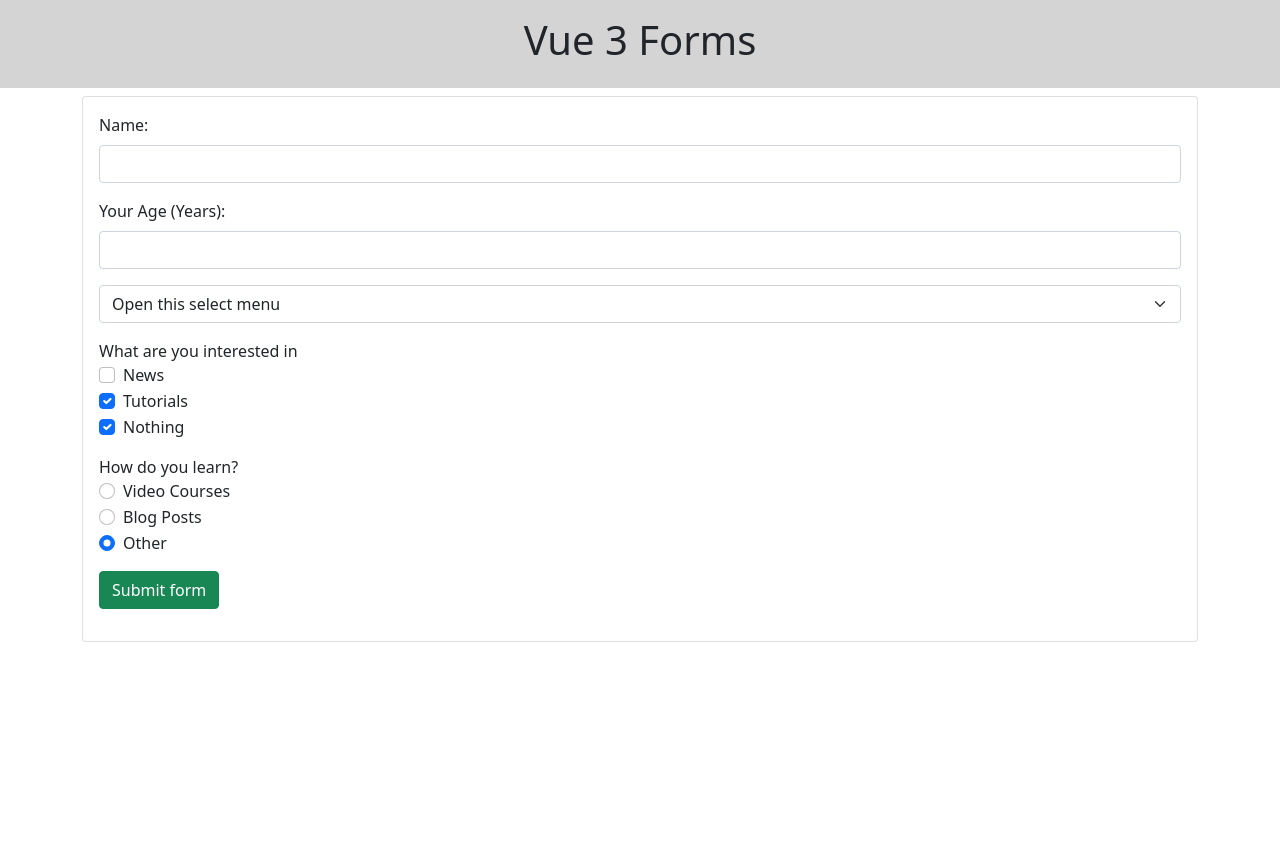
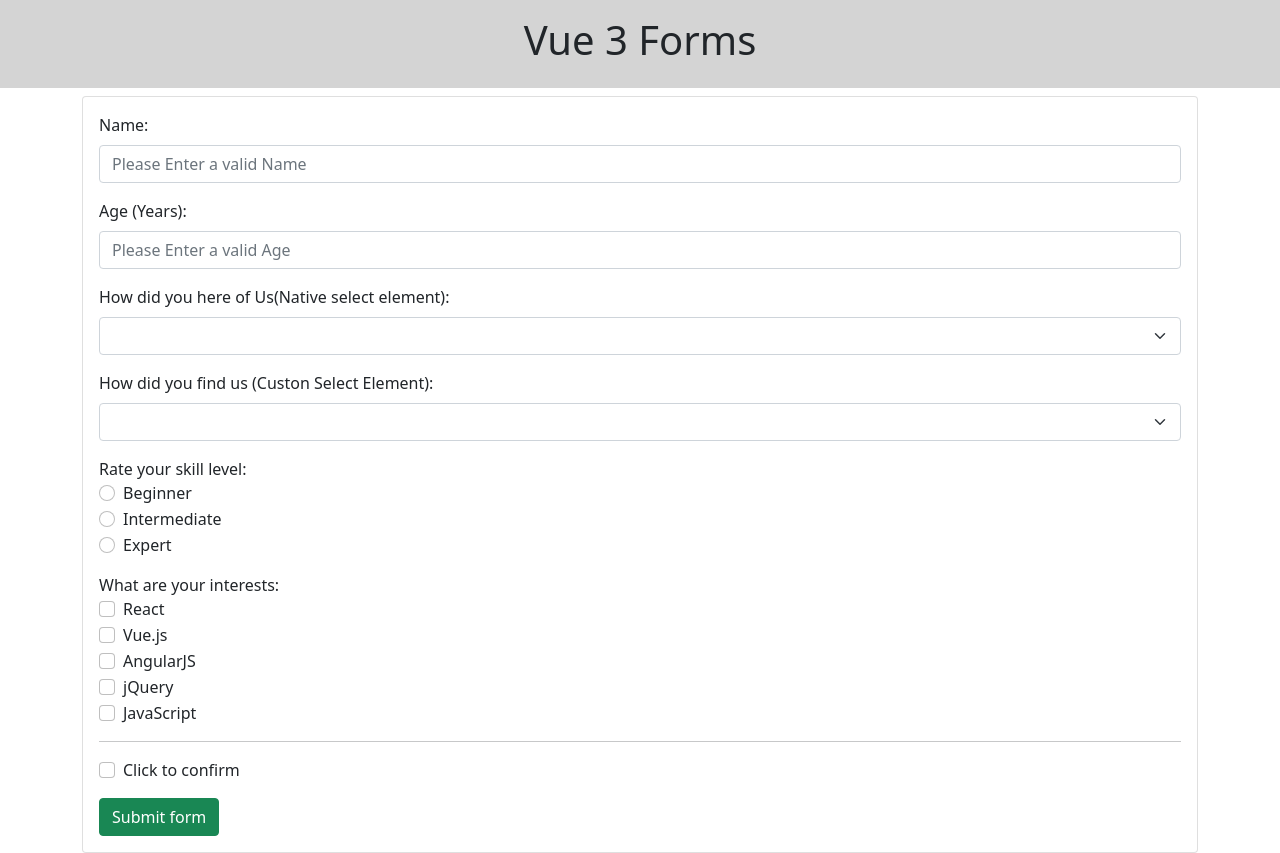
Before and after one commit to allybi-design/Vue3-Resources-App, a Vue app: page / in a window 1280 px wide. Before the commit the page ends 800 px from the top, so only its background shows below. Built offline with nearby package versions, Linux system fonts and the light colour scheme.

Commit message:
end vue3-forms

```diff
--- a/package.json
+++ b/package.json
@@ -15,7 +15,7 @@
     "sass-loader": "^10.1.1",
     "vue": "^3.0.0",
     "vue-router": "^4.0.0-0",
-    "vuex": "^4.0.0-0"
+    "vuex": "^4.0.0"
   },
   "devDependencies": {
     "@vue/cli-plugin-babel": "~4.5.0",
--- /dev/null
+++ b/src/components/CheckBox.vue
@@ -0,0 +1,58 @@
+<template>
+  <div class="form-check">
+    <input
+      class="form-check-input"
+      type="checkbox"
+      :checked="checked"
+      :id="fieldId"
+      :name="value"
+      v-bind="$attrs"
+      @input="check()"
+    />
+    <label class="form-check-label" :for="fieldId">
+      {{ value }}
+    </label>
+  </div>
+</template>
+
+<script>
+import { computed } from "vue";
+
+export default {
+  emits: ["update:names"],
+  props: {
+    value: {
+      type: String,
+      required: true,
+    },
+    fieldId: {
+      type: String,
+      required: true,
+    },
+    names: {
+      type: Array,
+      required: true,
+    },
+  },
+  setup(props, context) {
+    const checked = computed(() => props.names.includes(props.value));
+
+    function check() {
+      let updatedNames = [...props.names];
+      if (this.checked) {
+        updatedNames.splice(updatedNames.indexOf(props.value), 1);
+      } else {
+        updatedNames.push(props.value);
+      }
+      context.emit("update:names", updatedNames);
+    }
+
+    return {
+      check,
+      checked,
+    };
+  },
+};
+</script>
+
+<style></style>
--- /dev/null
+++ b/src/components/CustomSelect.vue
@@ -0,0 +1,25 @@
+<template>
+  <div class="mb-3">
+    <label class="form-label">{{ label }}</label>
+    <select
+      class="form-select"
+      name="selection"
+      @change="$emit('update:selectedValue', value)"
+      :value="selectedValue"
+    >
+      <option v-for="option in options" :key="option" :name="option">
+        {{ option }}
+      </option>
+    </select>
+  </div>
+</template>
+
+<script>
+export default {
+  name: "CustonSelection",
+  props: ["label", "options", "selectedValue"],
+  emit: ["update:selectedValue"],
+};
+</script>
+
+<style lang="scss" scoped></style>
--- a/src/components/Form.vue
+++ b/src/components/Form.vue
@@ -1,78 +1,143 @@
 <template>
   <form @submit.prevent="onSubmit">
+    <Input
+      label="Name"
+      type="text"
+      placeHolder="Please Enter a valid Name"
+      v-model:value="form.name"
+      :isFieldInValid="isFieldInValid"
+      @hasBlured="validateValue"
+      validationMessage=" Please enter a valid Name"
+    />
+
+    <Input
+      label="Age (Years)"
+      type="Number"
+      placeHolder="Please Enter a valid Age"
+      v-model:value="form.age"
+      :isFieldInValid="isFieldInValid"
+      @hasBlured="validateValue"
+      validationMessage=" Please enter a valid Age"
+    />
+
     <div class="mb-3">
-      <label class="form-label">Name:</label>
-      <input type="text" class="form-control" />
-    </div>
-    <div class="mb-3">
-      <label class="form-label">Your Age (Years):</label>
-      <input type="number" class="form-control" />
-    </div>
-    <div class="mb-3">
-      <select class="form-select">
-        <option selected>Open this select menu</option>
-        <option value="Google">Google</option>
-        <option value="Vue3">Vue3</option>
-        <option value="React">React</option>
+      <label class="form-label"
+        >How did you here of Us(Native select element):</label
+      >
+      <select
+        class="form-select"
+        v-model="form.selection"
+        name="selectionBox"
+        @change="onClicked(selectedValue)"
+      >
+        <option
+          v-for="option in selectionOptions"
+          :key="option"
+          :name="option"
+          :value="option"
+        >
+          {{ option }}
+        </option>
       </select>
     </div>
+
+    <CustomSelect
+      label="How did you find us (Custon Select Element):"
+      v-model:selectedValue="selection"
+      :options="['Video', 'Blog', 'Other']"
+    />
+
+    <RadioInput
+      label="Rate your skill level:"
+      v-model="form.rateing"
+      :options="radioOptions"
+    />
+
     <div class="mb-3">
-      <label class="form-check-label">What are you interested in</label>
-      <div class="form-check">
-        <input class="form-check-input" type="checkbox" value="" />
-        News
-      </div>
-      <div class="form-check">
-        <input class="form-check-input" type="checkbox" value="" checked />
-        Tutorials
-      </div>
-      <div class="form-check">
-        <input class="form-check-input" type="checkbox" value="" checked />
-        Nothing
-      </div>
+      <label class="form-check-label">What are your interests:</label>
+      <CheckBox
+        v-for="option in checkOptions"
+        :key="option"
+        :fieldId="option"
+        v-model:names="form.interests"
+        :value="option"
+      />
     </div>
-    <div class="mb-3">
-      <label class="form-check-label" for="flexRadioDefault1">
-        How do you learn?
-      </label>
-      <div class="form-check">
-        <input class="form-check-input" type="radio" name="flexRadioDefault" />
-        Video Courses
-      </div>
-      <div class="form-check">
-        <input class="form-check-input" type="radio" name="flexRadioDefault" />
-        Blog Posts
-      </div>
+
+    <hr />
+
+    <div id="Confirm Button" class="mb-2">
       <div class="form-check">
         <input
           class="form-check-input"
-          type="radio"
-          name="flexRadioDefault"
-          checked
+          type="checkbox"
+          v-model="form.confirmed"
         />
-        Other
+        <label class="form-check-label">Click to confirm</label>
       </div>
+    </div>
 
-      <div class="mt-3 col-12">
-        <button class="btn btn-success" type="submit">Submit form</button>
-      </div>
+    <div id="SubMit Button" class="mt-3 col-12">
+      <button class="btn btn-success" :disabled="submitDisabled" type="submit">
+        Submit form
+      </button>
     </div>
   </form>
 </template>
 
 <script>
+import Input from "@/components/Input";
+
+import CheckBox from "@/components/CheckBox";
+import RadioInput from "@/components/RadioInput";
+import CustomSelect from "@/components/CustomSelect.vue";
+
 export default {
   name: "Form",
+  components: {
+    Input,
+    RadioInput,
+    CheckBox,
+    CustomSelect,
+  },
   data() {
     return {
-
-    }
+      form: {
+        name: "",
+        age: "",
+        selection: "",
+        interests: [],
+        confirmed: false,
+        rateing: null,
+      },
+      selection: "a start value",
+      selectionOptions: ["Video", "Blog", "Other"],
+      radioOptions: ["Beginner", "Intermediate", "Expert"],
+      checkOptions: ["React", "Vue.js", "AngularJS", "jQuery", "JavaScript"],
+      checkedAnswers: [],
+      isFieldInValid: false,
+      submitDisabled: false,
+    };
   },
   methods: {
     onSubmit() {
-      console.log("Submitted Form")
-    }
-  }
+      console.log(this.form);
+      console.log(this.selection);
+    },
+    validateValue() {
+      if (this.form.name === "" || this.form.name === null) {
+        this.isFieldInValid = true;
+      } else {
+        this.isFieldInValid = false;
+      }
+    },
+    regesterUpdate() {
+      console.log("regester - Update");
+    },
+    onClicked(value) {
+      console.log(`Native Selection wasclicked with value -${value}`);
+    },
+  },
 };
 </script>
 
--- /dev/null
+++ b/src/components/Input.vue
@@ -0,0 +1,52 @@
+<template>
+  <div class="mb-3">
+    <label class="form-label">{{ label }}:</label>
+    <input
+      class="form-control"
+      :type="type"
+      :placeHolder="placeHolder"
+      :value="value"
+      @input="$emit('update:value', $event.target.value)"
+      @blur="$emit('hasBlured')"
+    />
+    <p v-if="isFieldInValid" class="invalid-feedback">
+     {{validationMessage}}
+    </p>
+  </div>
+</template>
+
+<script>
+export default {
+  name: "Input",
+  props: {
+    label: {
+      type: String,
+      required: true
+    },
+    placeHolder: {
+      type: String,
+      required: true
+    },
+    type: {
+      type: String,
+    },
+    value: {
+      type: [String, Number, Boolean, Array],
+      required: true
+    },
+    isFieldInValid: {
+      type: Boolean,
+    },
+    validationMessage: {
+      type: String
+    }
+  },
+  emits: ["update:value", "hasBlured"],
+};
+</script>
+
+<style lang="scss" scoped>
+.invalid-feedback {
+  display: block !important;
+}
+</style>
--- /dev/null
+++ b/src/components/RadioInput.vue
@@ -0,0 +1,39 @@
+<template>
+  <div class="mb-3">
+    <label class="form-check-label" for="rateingRadios">
+      {{ label }}
+    </label>
+    <div class="form-check" v-for="(option, index) in options" :key="index">
+      <input
+        class="form-check-input"
+        type="radio"
+        name="exampleRadios"
+        :value="option"
+        @change="activate(option)"
+      />
+      <label class="form-check-label" for="rateingRadios">
+        {{ option }}
+      </label>
+    </div>
+  </div>
+</template>
+
+<script>
+export default {
+  name: "RadioInput",
+  props: ["label",  "options", "modelValue",],
+  emits: ["update:modelValue"],
+  computed: {
+    activeOption() {
+      return this.modelValue;
+    },
+  },
+  methods: {
+    activate(option) {
+      this.$emit("update:modelValue", option);
+    },
+  },
+};
+</script>
+
+<style lang="scss" scoped></style>
```
Also changed, not shown: 1 other file (tests, documents, lock files or other folders).
